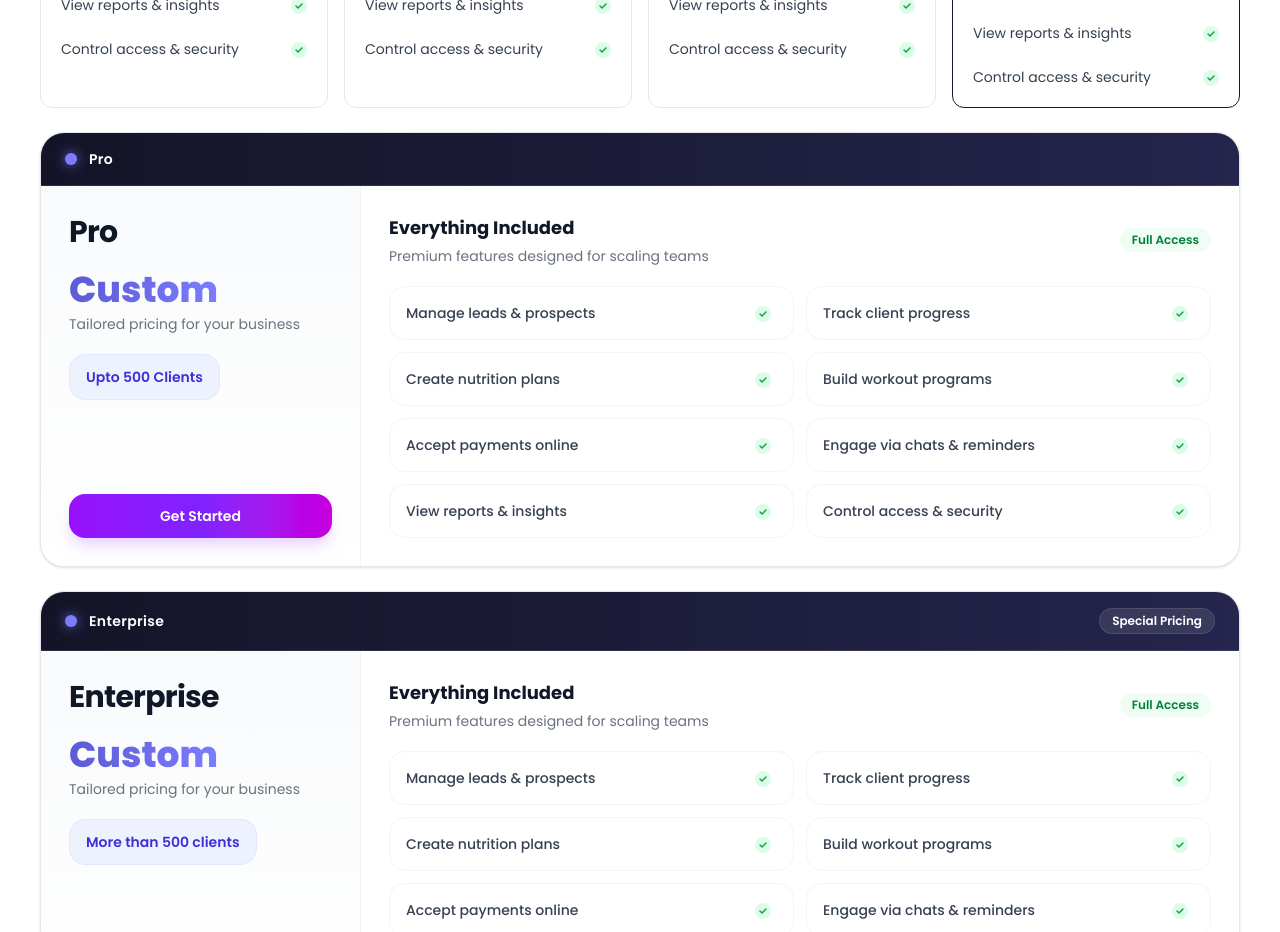
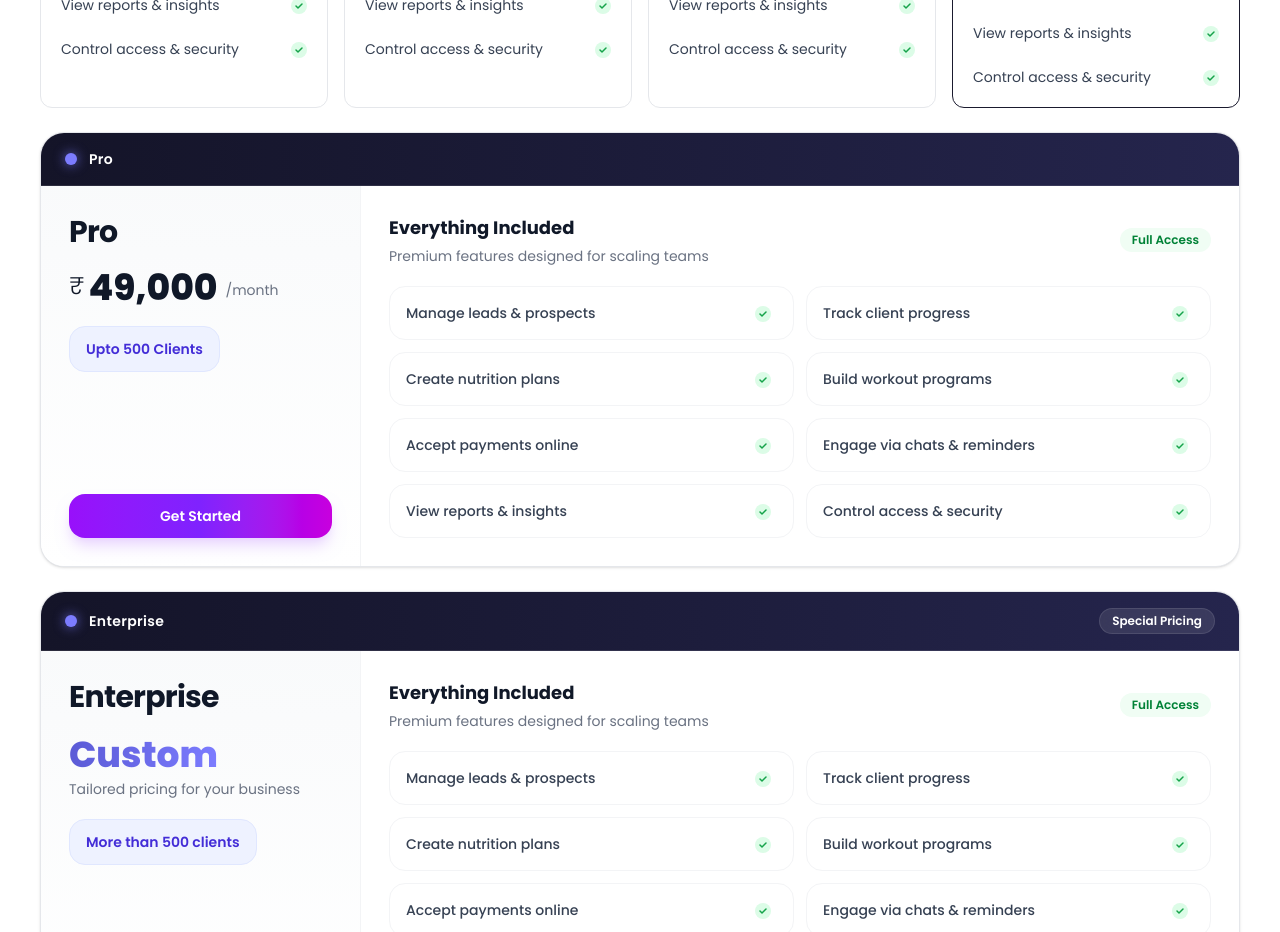
Before and after one commit to Suraj8517/smartcoach360-new-theme, a React (Vite) app: page /pricing in a window 1280 px wide. Shown: the part 1040-1972 px from the top of the page. Built offline with nearby package versions, Linux system fonts and the light colour scheme.

Commit message:
new updates

```diff
--- a/src/LandingPage.jsx
+++ b/src/LandingPage.jsx
@@ -22,7 +22,6 @@ export default function LandingPage() {
   return (
     <>
      <Router>
-      <SmartCoach360Loader/>
       <ScrollToTop/>
     <Navbar/>
     <main>
--- a/src/components/Home/featureShowcase/skeletons/SkeletonClientProfile.jsx
+++ b/src/components/Home/featureShowcase/skeletons/SkeletonClientProfile.jsx
@@ -62,8 +62,8 @@ export const SkeletonClientProfile = () => (
     <div
       className="absolute bg-white rounded-2xl border border-gray-100 p-4"
       style={{
-        top: -60,
-        left: -200,
+        top: 100,
+        left: -210,
         width: 220,
         boxShadow: "0 0 0 1px rgba(139,92,246,0.07), 0 10px 36px rgba(139,92,246,0.13)",
         animation: "floatIn 0.45s cubic-bezier(.22,1,.36,1) 0.05s both",
@@ -203,7 +203,7 @@ export const SkeletonClientProfile = () => (
       className="absolute z-20 bg-white rounded-full border border-gray-100 px-3 py-2 flex items-center gap-2"
       style={{
         bottom: -55,
-        left: -100,
+        right: 250,
         boxShadow: "0 4px 20px rgba(139,92,246,0.18)",
         animation: "floatIn 0.45s cubic-bezier(.22,1,.36,1) 0.28s both",
       }}
--- a/src/components/Home/featureShowcase/skeletons/SkeletonCoachProfile.jsx
+++ b/src/components/Home/featureShowcase/skeletons/SkeletonCoachProfile.jsx
@@ -58,8 +58,8 @@ const SkeletonCoachProfile = () => (
     <div
       className="absolute bg-white rounded-2xl border border-gray-100 p-4"
       style={{
-        top: -80,
-        left: -215,
+        top: -20,
+        left: -235,
         width: 225,
         boxShadow: "0 0 0 1px rgba(139,92,246,0.07), 0 10px 36px rgba(139,92,246,0.13)",
         animation: "floatIn 0.45s cubic-bezier(.22,1,.36,1) 0.05s both",
@@ -182,8 +182,8 @@ const SkeletonCoachProfile = () => (
     <div
       className="absolute z-10 bg-white rounded-2xl border border-gray-100 p-3"
       style={{
-        top: 420,
-        right: -185,
+        top: 120,
+        right: -205,
         width: 200,
         boxShadow: "0 0 0 1px rgba(139,92,246,0.07), 0 8px 28px rgba(139,92,246,0.10)",
         animation: "floatIn 0.45s cubic-bezier(.22,1,.36,1) 0.18s both",
--- a/src/components/Loader.jsx
+++ b/src/components/Loader.jsx
@@ -174,7 +174,6 @@ export default function SmartCoach360Loader({ children }) {
           `}
 
         >
-          {/* Radial glow — Tailwind doesn't have these exact radial stops so inline */}
           <div
             className="absolute inset-0 pointer-events-none"
             style={{
--- a/src/components/Pricing/PricingTable.jsx
+++ b/src/components/Pricing/PricingTable.jsx
@@ -13,7 +13,7 @@ const featureItems = [
   "Control access & security",
 ];
 
-const YEARLY_DISCOUNT = 0.2; // 20% off
+const YEARLY_DISCOUNT = 0.2;
 
 const plans = [
   { name: "Starter", monthlyPrice: 4999, seatsNote: "Upto 25 clients", ctaLabel: "Get Started", ctaFilled: true, popular: false },
@@ -33,7 +33,6 @@ function BillingToggle({ isYearly, onChange }) {
       <span className={`text-sm font-medium transition-colors ${!isYearly ? "text-gray-900" : "text-gray-400"}`}>
         Monthly
       </span>
-
       <button
         onClick={() => onChange(!isYearly)}
         className={`relative w-12 h-6 rounded-full transition-colors duration-300 focus:outline-none ${
@@ -46,11 +45,9 @@ function BillingToggle({ isYearly, onChange }) {
           }`}
         />
       </button>
-
       <span className={`text-sm font-medium transition-colors ${isYearly ? "text-gray-900" : "text-gray-400"}`}>
         Yearly
       </span>
-
       <span
         className={`text-[11px] font-semibold px-2.5 py-1 rounded-full bg-green-100 text-green-700 transition-opacity duration-300 ${
           isYearly ? "opacity-100" : "opacity-40"
@@ -143,7 +140,15 @@ function PlanCard({ plan, isYearly }) {
   );
 }
 
-function HorizontalCard({ title, badge, seatsNote, ctaLabel, ctaFilled = false }) {
+function HorizontalCard({ title, badge, seatsNote, ctaLabel, ctaFilled = false, plan, isYearly }) {
+  const price = plan
+    ? isYearly
+      ? plan.monthlyPrice * 12 * (1 - YEARLY_DISCOUNT)
+      : plan.monthlyPrice
+    : null;
+
+  const originalYearlyPrice = plan ? plan.monthlyPrice * 12 : null;
+
   return (
     <div className="mt-6 overflow-hidden rounded-3xl border border-gray-200 bg-white shadow-sm transition-all duration-300 hover:shadow-xl">
       <div className="flex items-center justify-between border-b border-white/10 bg-gradient-to-r from-[#141428] via-[#1c1c3a] to-[#25254d] px-6 py-4">
@@ -162,18 +167,47 @@ function HorizontalCard({ title, badge, seatsNote, ctaLabel, ctaFilled = false }
         <div className="relative flex w-full shrink-0 flex-col justify-between border-b border-gray-100 bg-gradient-to-b from-gray-50 to-white p-7 lg:w-[320px] lg:border-b-0 lg:border-r">
           <div>
             <h2 className="text-3xl font-bold tracking-tight text-gray-900">{title}</h2>
+
+            {price !== null ? (
+              <div className="mt-5">
+                <div className="flex items-start gap-1">
+                  <span className="text-2xl font-thin text-gray-900 leading-none mt-1">₹</span>
+                  <div className="flex flex-col">
+                    <span className="text-4xl font-extrabold text-gray-900 leading-none">
+                      {formatPrice(price)}
+                    </span>
+                    {isYearly && (
+                      <span className="text-xs text-gray-400 line-through leading-tight mt-0.5">
+                        ₹{formatPrice(originalYearlyPrice)}
+                      </span>
+                    )}
+                  </div>
+                  <span className="ml-1 mt-3 text-sm text-gray-500 leading-tight">
+                    /{isYearly ? "year" : "month"}
+                  </span>
+                </div>
+                {isYearly && (
+                  <p className="text-[11px] text-green-600 font-medium mt-1">
+                    ₹{formatPrice(plan.monthlyPrice * (1 - YEARLY_DISCOUNT))}/mo — billed yearly
+                  </p>
+                )}
+              </div>
+            ) : (
               <div className="mt-5">
                 <span className="bg-gradient-to-r from-[#5b5bd6] to-[#7c7cff] bg-clip-text text-4xl font-extrabold text-transparent">
                   Custom
                 </span>
                 <p className="mt-1 text-sm text-gray-500">Tailored pricing for your business</p>
               </div>
+            )}
+
             {seatsNote && (
               <div className="mt-5 inline-flex rounded-2xl border border-indigo-100 bg-indigo-50 px-4 py-3 text-sm font-semibold text-indigo-700">
                 {seatsNote}
               </div>
             )}
           </div>
+
           <Link
             to="/contact-us"
             className={`mt-8 block text-center w-full rounded-2xl py-3 text-sm font-semibold transition-all duration-300 active:scale-[0.98] ${
@@ -231,17 +265,20 @@ export default function PricingTable() {
           {gridPlans.map((plan) => (
             <PlanCard key={plan.name} plan={plan} isYearly={isYearly} />
           ))}
-          <div className="hidden 2xl:block">
+          <div className="lg:hidden 2xl:block">
             <PlanCard plan={ProPlan} isYearly={isYearly} />
           </div>
         </div>
 
-        <div className="2xl:hidden">
+        {/* Pro as horizontal card — lg and xl only */}
+        <div className="hidden lg:block 2xl:hidden">
           <HorizontalCard
             title="Pro"
             seatsNote={ProPlan.seatsNote}
             ctaLabel={ProPlan.ctaLabel}
             ctaFilled={ProPlan.ctaFilled}
+            plan={ProPlan}
+            isYearly={isYearly}
           />
         </div>
 
@@ -252,6 +289,7 @@ export default function PricingTable() {
           ctaLabel="Get a quote"
           ctaFilled={false}
         />
+
       </div>
     </div>
   );
--- a/src/pages/blogPosts.jsx
+++ b/src/pages/blogPosts.jsx
@@ -200,7 +200,7 @@ export default function BlogPost() {
       <style>{injectCSS}</style>
       <ProgressBar />
 
-      {/* ── Nav ── */}
+      {/* ── Nav ──
       <nav className="sticky top-0 z-40 h-14 bg-white/90 backdrop-blur-xl border-b border-gray-200 flex items-center justify-between px-4 sm:px-8">
         <Link
           to="/blogs"
@@ -238,10 +238,18 @@ export default function BlogPost() {
         </button>
       </nav>
 
-      {/* ── Hero ── */}
+      ── Hero ── */}
       <section className="bg-white">
         <div className="max-w-3xl mx-auto px-4 sm:px-8 pt-14 sm:pt-20 pb-0">
-
+ <Link
+          to="/blogs"
+          className="inline-flex items-center gap-2 text-sm font-medium text-gray-500 hover:text-gray-900 transition-colors no-underline py-6"
+        >
+          <svg width="15" height="15" viewBox="0 0 16 16" fill="none">
+            <path d="M10 13L5 8l5-5" stroke="currentColor" strokeWidth="1.75" strokeLinecap="round" strokeLinejoin="round"/>
+          </svg>
+          Blog
+        </Link>
           {/* Badge */}
           {post.categories?.[0] && (
             <div className="anim-1 inline-flex items-center gap-1.5 text-xs font-semibold tracking-widest uppercase text-violet-600 bg-violet-50 border border-violet-200 px-3 py-1.5 rounded-full mb-6">
```
Lines whose indentation alone changed are shown as unchanged.
